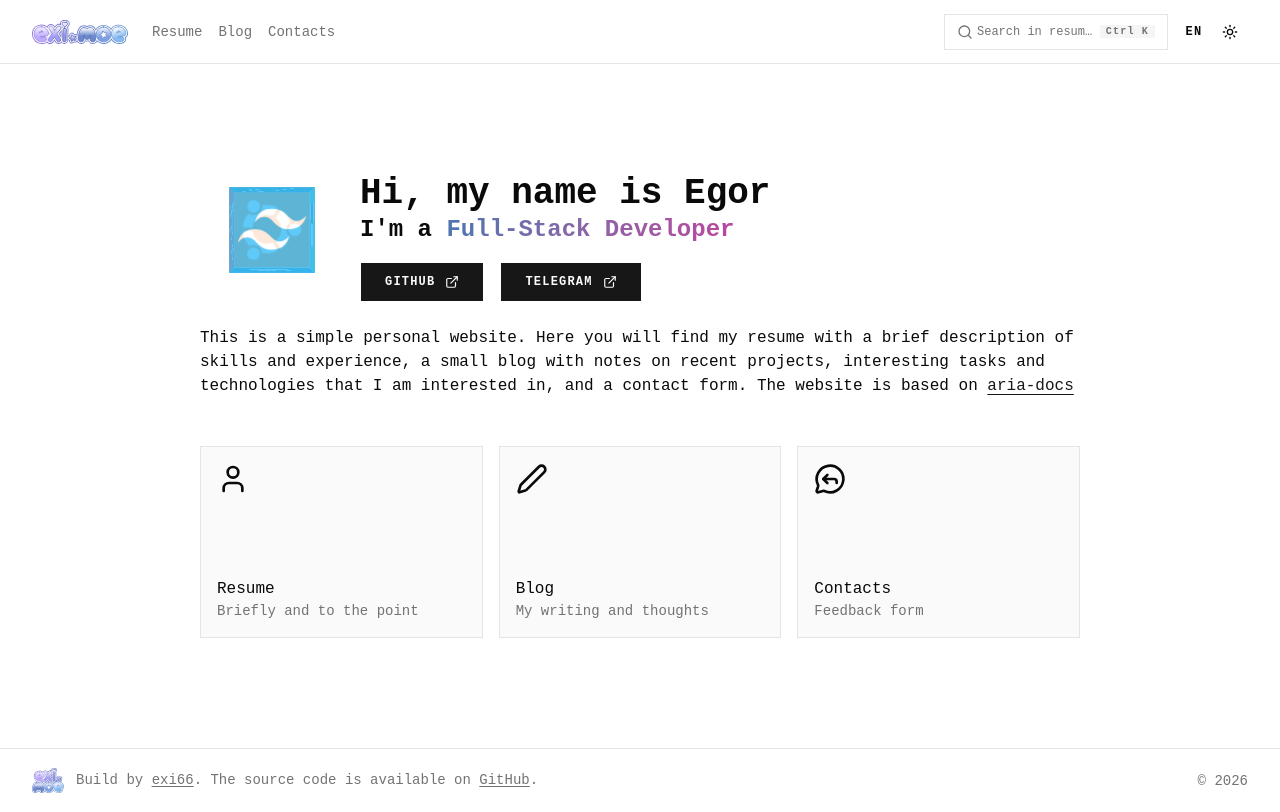
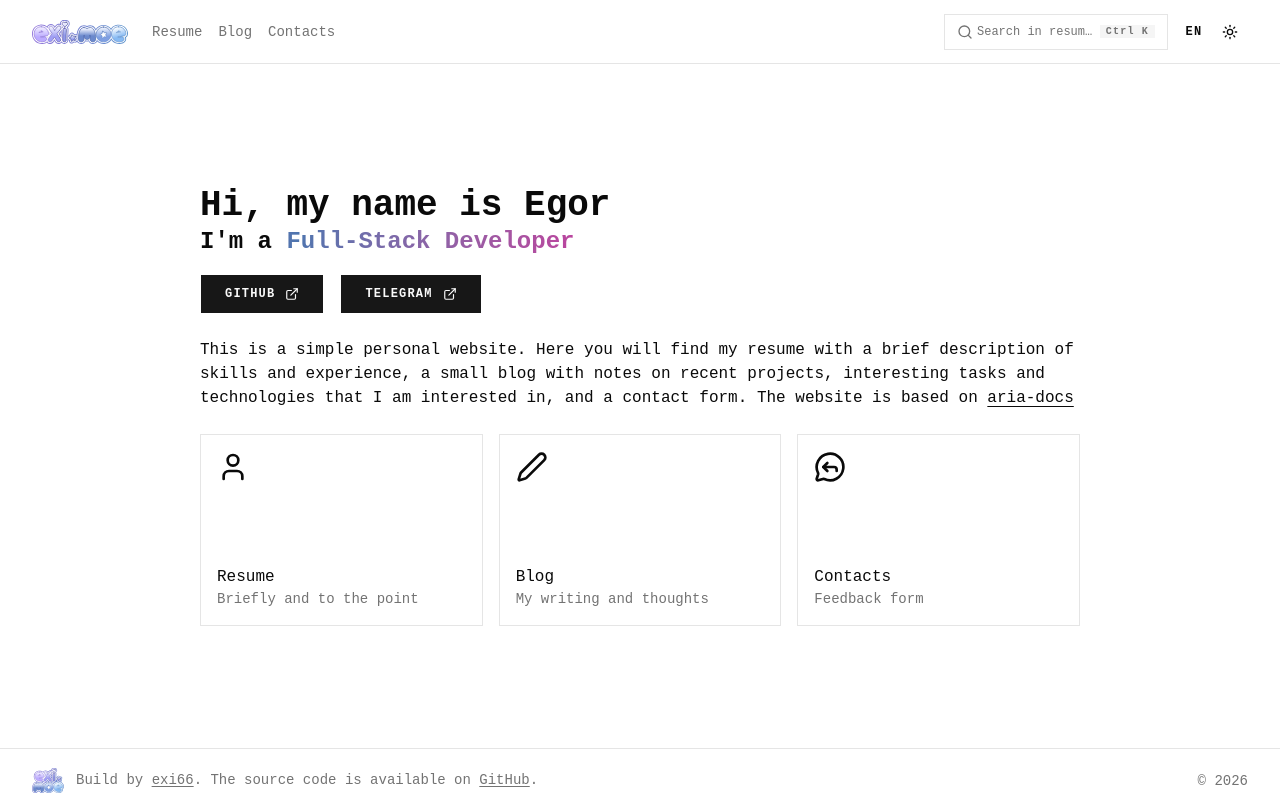
Before and after one commit to exi66/website, a Next.js app: page /en/ in a window 1280 px wide. Built offline with nearby package versions, Linux system fonts and the light colour scheme.

Commit message:
style: update home page hero layout, change text-primary to text-foreground

```diff
--- a/src/app/[lang]/page.tsx
+++ b/src/app/[lang]/page.tsx
@@ -49,7 +49,7 @@ export default async function Home({ params }: LangProps) {
     <div className="mx-auto max-w-4xl">
       <div className="flex min-h-[85vh] flex-col items-start justify-center space-y-6 px-2 py-12 sm:min-h-[85.5vh] sm:py-8">
         <div className="flex flex-row">
-          <TechBox />
+          {/* <TechBox /> */}
           <div className="flex flex-col">
             <h1 className="mb-4 text-4xl font-bold">
               {dict.home.main_header}{' '}
@@ -80,18 +80,18 @@ export default async function Home({ params }: LangProps) {
               href="https://github.com/nisabmohd/Aria-Docs"
               target="_blank"
               rel="noopener noreferrer"
-              className="text-primary underline underline-offset-4"
+              className="text-foreground underline underline-offset-4"
             >
               aria-docs
             </a>
           </p>
         </div>
 
-        <div className="mt-6 grid w-full gap-4 md:grid-cols-3">
+        <div className="grid w-full gap-4 md:grid-cols-3">
           {sections.map(({ href, Icon, title, description }) => (
             <LocalizedLink
               key={href}
-              className="flex h-48 flex-col justify-between rounded-lg border bg-accent/50 p-4 transition-all hover:scale-[1.02]"
+              className="flex h-48 flex-col justify-between rounded-lg border bg-card p-4 text-card-foreground transition-all hover:scale-[1.02]"
               href={href}
             >
               <Icon size={32} />
--- a/src/components/navbar.tsx
+++ b/src/components/navbar.tsx
@@ -74,7 +74,7 @@ export function NavMenu({ dict }: { dict: Dictionary }) {
         <LocalizedLink
           key={item.title + item.href}
           className="flex items-center gap-1 text-muted-foreground"
-          activeClassName="text-primary dark:font-medium font-semibold"
+          activeClassName="text-foreground dark:font-medium font-semibold"
           href={item.href}
           absolute={item.absolute}
         >
--- a/src/components/search.tsx
+++ b/src/components/search.tsx
@@ -72,7 +72,7 @@ export default function Search({ dict }: { dict: Dictionary }) {
         </DialogHeader>
         {filteredResults.length == 0 && searchedInput && (
           <p className="mx-auto mt-2 text-sm text-muted-foreground">
-            {dict.navbar.search.no_results_found} <span className="text-primary">{`"${searchedInput}"`}</span>
+            {dict.navbar.search.no_results_found} <span className="text-foreground">{`"${searchedInput}"`}</span>
           </p>
         )}
         <ScrollArea className="max-h-[400px] overflow-y-auto">
--- a/src/components/sublink.tsx
+++ b/src/components/sublink.tsx
@@ -23,11 +23,11 @@ export default function SubLink({ title, href, items, noLink, level }: EachRoute
   }
 
   const titleOrLink = !noLink ? (
-    <LocalizedLink activeClassName="text-primary dark:font-medium font-semibold" href={href}>
+    <LocalizedLink activeClassName="text-foreground dark:font-medium font-semibold" href={href}>
       {label}
     </LocalizedLink>
   ) : (
-    <h4 className="font-medium text-primary sm:text-sm">{label}</h4>
+    <h4 className="font-medium text-foreground sm:text-sm">{label}</h4>
   );
 
   if (!items) {
--- a/src/components/toc-observer.tsx
+++ b/src/components/toc-observer.tsx
@@ -55,7 +55,7 @@ export default function TocObserver({ data }: Props) {
               'pl-0': level == 2,
               'pl-4': level == 3,
               'pl-8': level == 4,
-              'font-semibold text-primary dark:font-medium': activeId == href.slice(1),
+              'font-semibold text-foreground dark:font-medium': activeId == href.slice(1),
             })}
           >
             {text}
```
